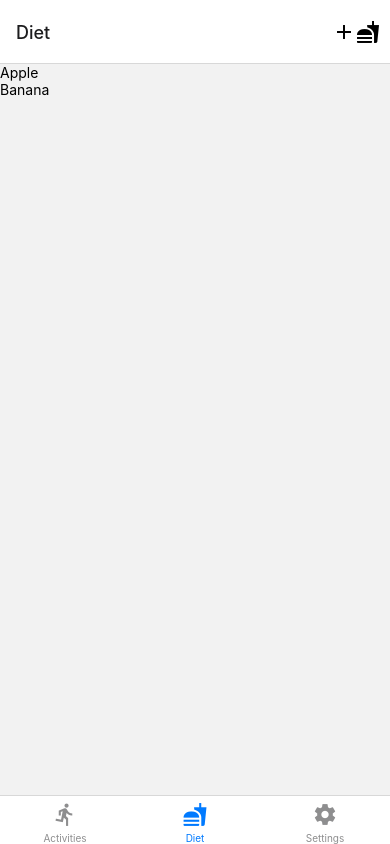
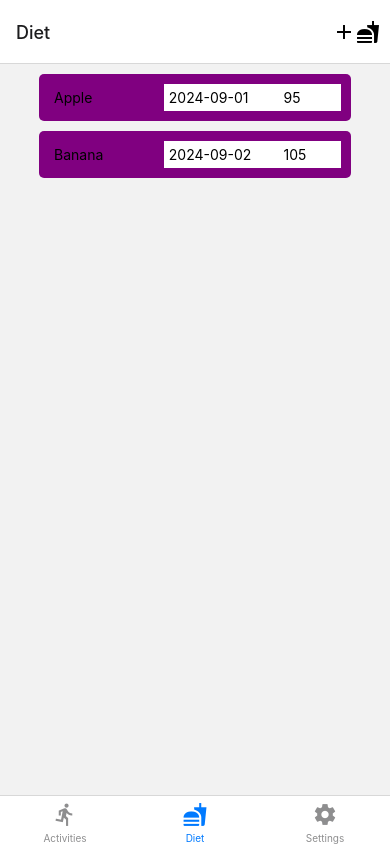
Before and after one commit to Liting-Zhou/assignmentTwo, a React Native app: screen /Diet in a window 390 px wide. Built offline with nearby package versions, Linux system fonts and the light colour scheme.

Commit message:
implement Item.js and refactor ItemList.js

```diff
--- a/colors.js
+++ b/colors.js
@@ -2,6 +2,8 @@ const colors = {
   button: "blue",
   buttonText: "#FFFFFF",
   inputBorder: "black",
+  itemContainer: "purple",
+  itemBackground: "white",
 };
 
 export default colors;
--- /dev/null
+++ b/components/Item.js
@@ -0,0 +1,53 @@
+import { StyleSheet, Text, View, Pressable } from "react-native";
+import React from "react";
+import { useNavigation } from "@react-navigation/native";
+import colors from "../colors";
+
+export default function Item({ itemData, collection }) {
+  const navigation = useNavigation();
+
+  const handleItemPress = (itemData) => {
+    const editScreen = collection === "Activities" ? "AddActivity" : "AddDiet";
+    navigation.navigate(editScreen, { itemData });
+  };
+
+  return (
+    <Pressable
+      onPress={() => handleItemPress(itemData)}
+      style={styles.container}
+    >
+      <Text style={styles.name}>{itemData.name}</Text>
+      <Text style={styles.date}>{itemData.date}</Text>
+      <Text style={styles.quantity}>
+        {itemData.quantity}
+        {collection === "Activities" ? " min" : ""}
+      </Text>
+    </Pressable>
+  );
+}
+
+const styles = StyleSheet.create({
+  container: {
+    flexDirection: "row",
+    padding: 10,
+    backgroundColor: colors.itemContainer,
+    width: "80%",
+    alignSelf: "center",
+    marginTop: 10,
+    borderRadius: 5,
+  },
+  name: {
+    flex: 2,
+    padding: 5,
+  },
+  date: {
+    flex: 2,
+    padding: 5,
+    backgroundColor: colors.itemBackground,
+  },
+  quantity: {
+    flex: 1,
+    padding: 5,
+    backgroundColor: colors.itemBackground,
+  },
+});
--- a/components/ItemsList.js
+++ b/components/ItemsList.js
@@ -1,36 +1,25 @@
 import { StyleSheet, Text, View, FlatList, Pressable } from "react-native";
 import React from "react";
-import { useNavigation } from "@react-navigation/native";
+import Item from "./Item";
 
 export default function ItemsList({ collection }) {
-  const navigation = useNavigation();
-
   const activitiesData = [
-    { id: 1, name: "Running" },
-    { id: 2, name: "Swimming" },
+    { id: 1, name: "Running", quantity: 30, date: "2024-09-01" },
+    { id: 2, name: "Swimming", quantity: 45, date: "2024-09-02" },
   ];
 
   const dietData = [
-    { id: 1, name: "Apple" },
-    { id: 2, name: "Banana" },
+    { id: 1, name: "Apple", quantity: 95, date: "2024-09-01" },
+    { id: 2, name: "Banana", quantity: 105, date: "2024-09-02" },
   ];
   const data = collection === "Activities" ? activitiesData : dietData;
-
-  const handleItemPress = (item) => {
-    const editScreen = collection === "Activities" ? "AddActivity" : "AddDiet";
-    navigation.navigate(editScreen, { item });
-  };
 
   return (
     <View style={styles.container}>
       <FlatList
         data={data}
         renderItem={({ item }) => (
-          <Pressable onPress={() => handleItemPress(item)}>
-            <View style={styles.item}>
-              <Text>{item.name}</Text>
-            </View>
-          </Pressable>
+          <Item itemData={item} collection={collection} />
         )}
       />
     </View>
```
